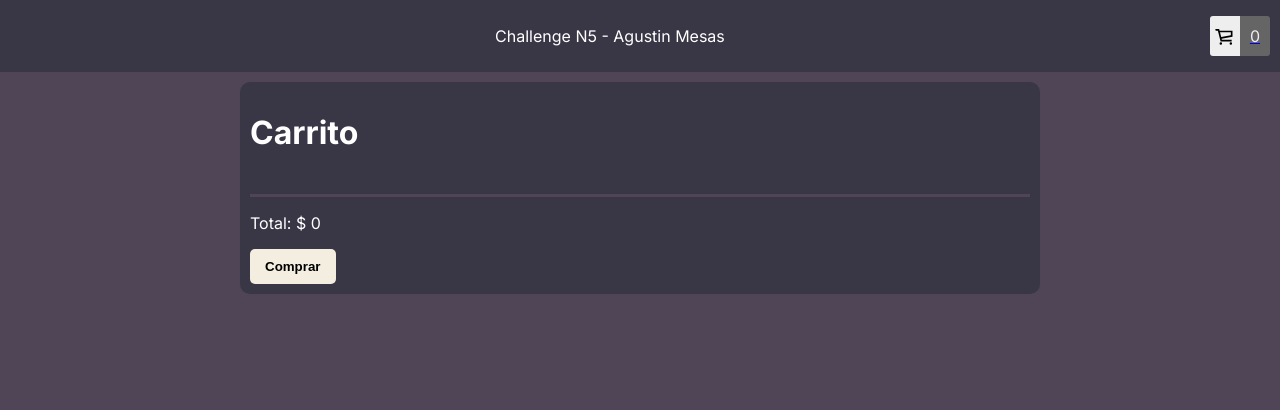
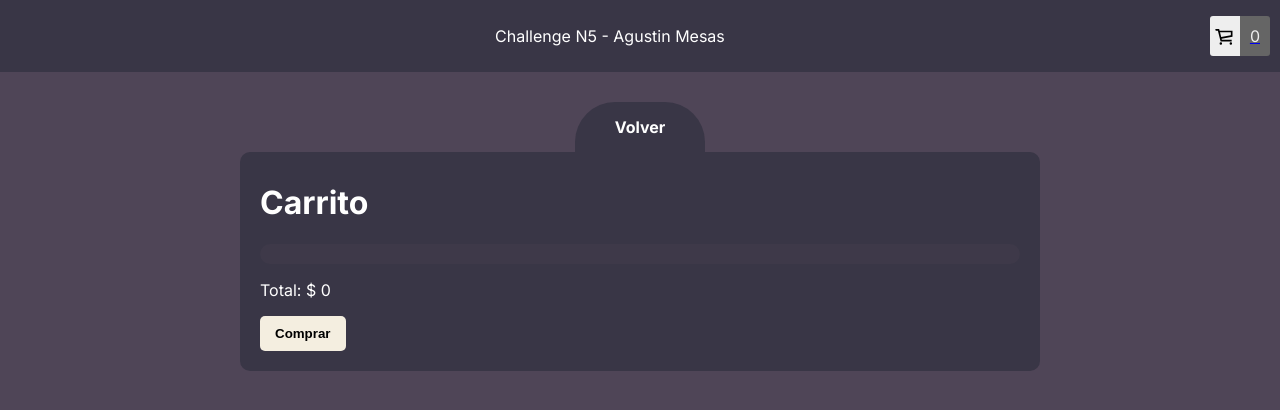
Before and after one commit to agusmesas/challenge-n5, a Next.js app: page /shopping-cart in a window 1280 px wide. Shown: the top 410 px of the page. Built offline with nearby package versions, Linux system fonts and the light colour scheme.

Commit message:
[FTR] Add back button component

```diff
--- /dev/null
+++ b/src/app/components/BackButton/index.js
@@ -0,0 +1,18 @@
+import { useRouter } from 'next/navigation';
+import styles from './styles.module.scss';
+
+const BackButton = () => {
+  const router = useRouter();
+
+  const handleBack = () => {
+    router.back();
+  }
+
+  return(
+    <div onClick={handleBack} className={styles.back}>
+      Volver
+    </div>
+  );
+}
+
+export default BackButton;
--- /dev/null
+++ b/src/app/components/BackButton/styles.module.scss
@@ -0,0 +1,11 @@
+@import '../../utils/theme.scss';
+
+.back {
+  background-color: $background-color;
+  border-top-left-radius: 40px;
+  border-top-right-radius: 40px;
+  color: $text-secondary-color;
+  cursor: pointer;
+  font-weight: bold;
+  padding: 15px 40px;
+}
--- a/src/app/product/[id]/page.js
+++ b/src/app/product/[id]/page.js
@@ -5,6 +5,7 @@ import { useSnackbar } from 'notistack';
 import { ProductsContext, ProductsDispatchContext, LayoutContext } from '../../../context/contexts';
 import Quantity from '../../components/QuantityInput';
 import Button from '../../components/Button';
+import BackButton from '../../components/BackButton';
 import { fetchProductDetail } from '../../utils/services';
 
 import styles from './page.module.scss';
@@ -48,6 +49,7 @@ export default function ProductDetail({ params: { id } }) {
   if(selectedProduct){
     return (
       <div className={styles.container}>
+        <BackButton />
         <div className={styles.product}>
           <div className={styles.product__img}/>
           <div className={styles.product__detail}>
--- a/src/app/product/[id]/page.module.scss
+++ b/src/app/product/[id]/page.module.scss
@@ -3,6 +3,7 @@
 .container {
   align-items: center;
   display: flex;
+  flex-direction: column;
   justify-content: center;
   padding-top: 30px;
   width: 100%;
--- a/src/app/shopping-cart/page.js
+++ b/src/app/shopping-cart/page.js
@@ -6,6 +6,7 @@ import { ProductsContext, ProductsDispatchContext } from '../../context/contexts
 import Quantity from '../components/QuantityInput';
 import Button from '../components/Button';
 import Icon from '../components/Icon';
+import BackButton from '../components/BackButton';
 import { calculateTotalPrice } from '../utils'
 
 import styles from './page.module.scss';
@@ -35,6 +36,7 @@ export default function ShoppingCart() {
 
   return (
     <div className={styles.container}>
+      <BackButton />
       <div className={styles.cart}>
         <h1>Carrito</h1>
         <div className={styles.cart__products}>
--- a/src/app/shopping-cart/page.module.scss
+++ b/src/app/shopping-cart/page.module.scss
@@ -1,8 +1,11 @@
 @import '../utils/theme.scss';
 
 .container {
+  align-items: center;
   display: flex;
+  flex-direction: column;
   justify-content: center;
+  padding: 30px;
 }
 
 .cart {
@@ -10,13 +13,13 @@
   background-color: $background-color;
   border-radius: 10px;
   color: $text-secondary-color;
-  margin: 10px;
   max-width: 800px;
-  padding: 10px;
+  padding: 10px 20px 20px 20px;
   width: 100%;
 
   &__products {
-    border-bottom: 3px solid $background-color-light;
+    background-color: transparentize($color: $background-color-light, $amount: .8);
+    border-radius: 10px;
     padding: 10px;
 
     &__item {
```
